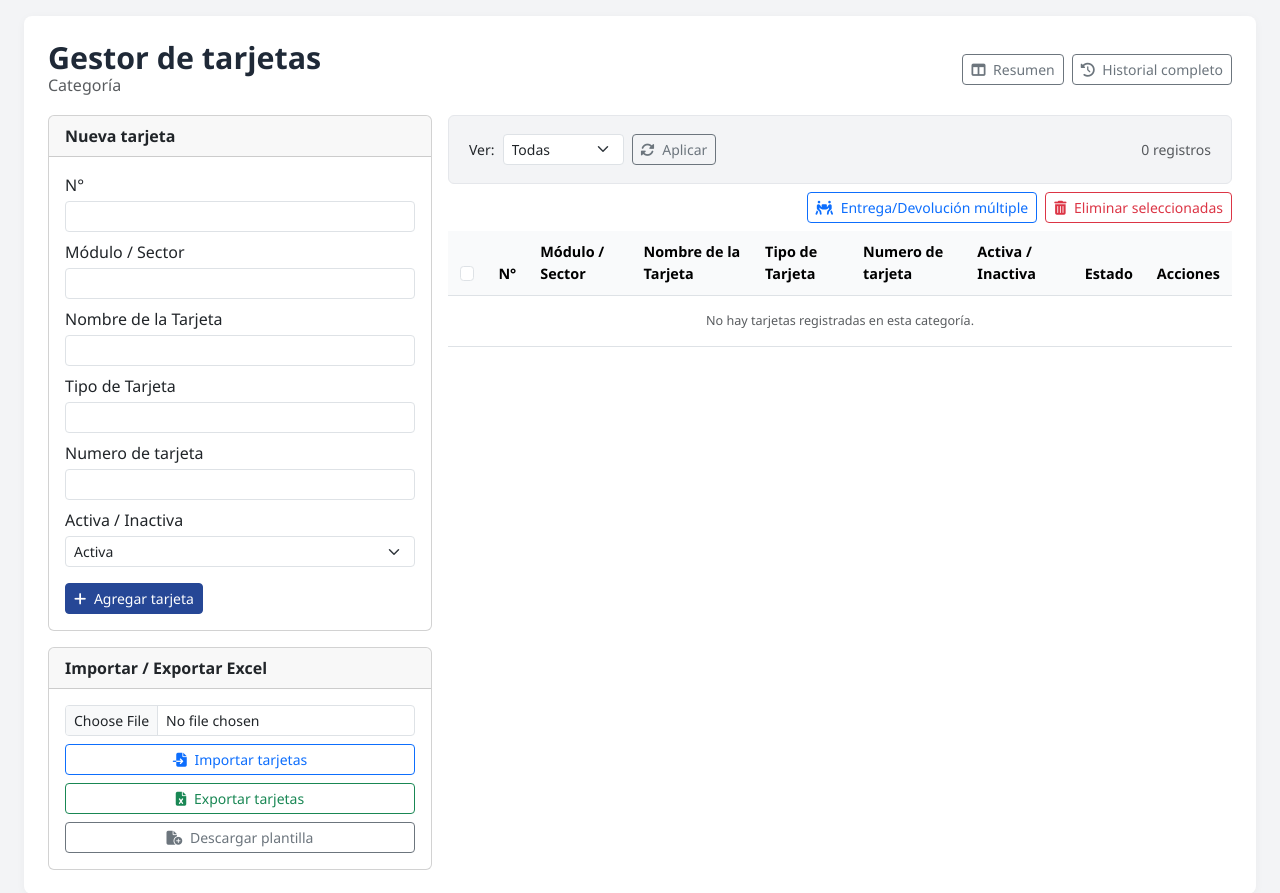
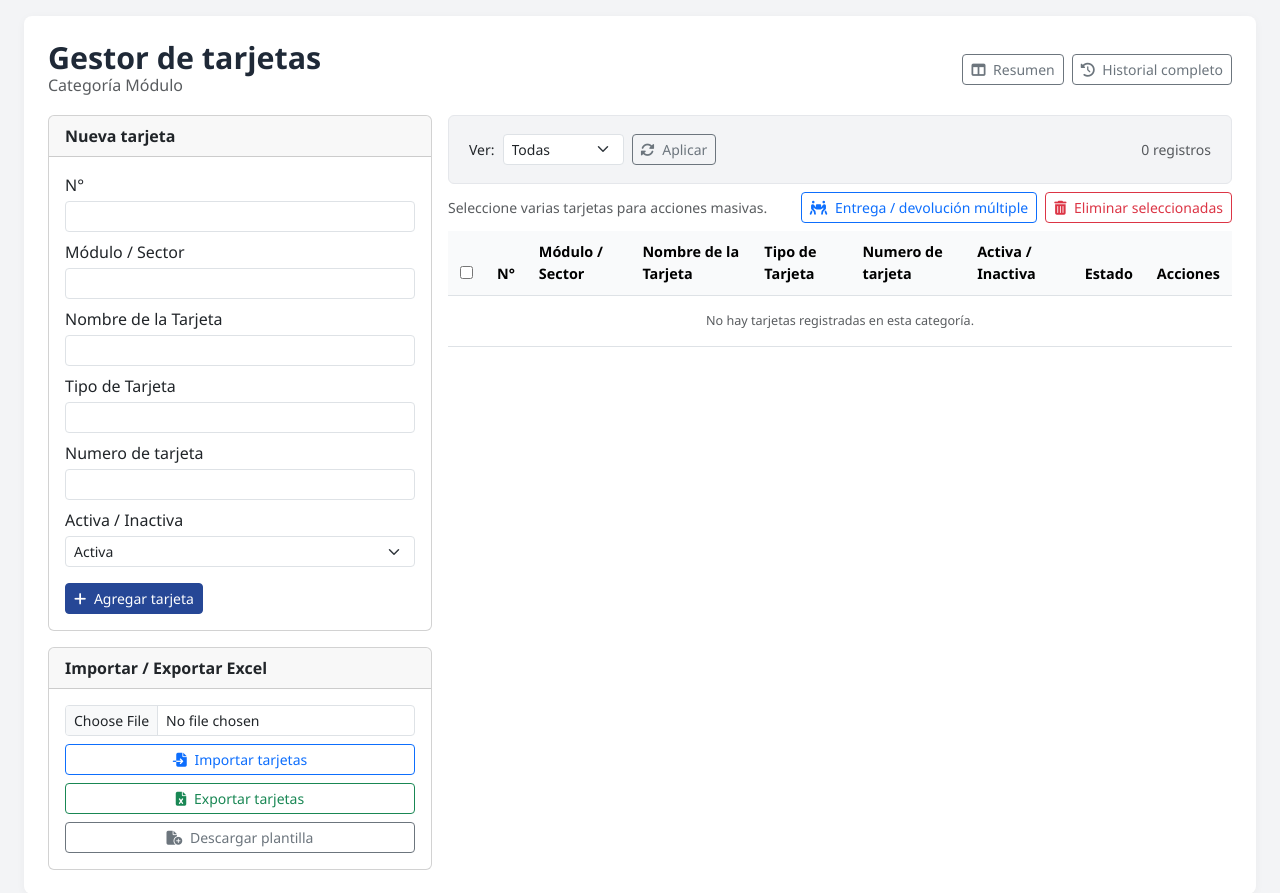
Before and after one commit to Javier-9690/tarjetas-web, a Flask app: page /category/MODULO in a window 1280 px wide. Shown: the part 121-1014 px from the top of the page. Run offline with Flask 3, Linux system fonts and the light colour scheme; the visitor is signed in with stand-in values (Sample User, id 1).

Commit message:
Update category.html

```diff
--- a/templates/category.html
+++ b/templates/category.html
@@ -1,6 +1,6 @@
 {% extends "base.html" %}
 
-{% block title %}Sistema de gestión de tarjetas · {{ category_label }}{% endblock %}
+{% block title %}Sistema de gestión de tarjetas · {{ category_labels.get(category_code, category_code) }}{% endblock %}
 
 {% block content %}
 <div class="content-container mt-3">
@@ -8,10 +8,10 @@
   <!-- TÍTULO Y ACCIONES SUPERIORES -->
   <div class="d-flex justify-content-between align-items-center mb-3">
     <div>
-      <h2 class="page-title mb-1 text-start">
+      <h2 class="page-title mb-1">
         Gestor de tarjetas
         <small class="d-block text-muted fs-6">
-          Categoría {{ category_label }}
+          Categoría {{ category_labels.get(category_code, category_code) }}
         </small>
       </h2>
     </div>
@@ -96,7 +96,7 @@
 
     <!-- TABLA DERECHA -->
     <div class="col-lg-8">
-      <!-- Filtro de estado arriba de la tabla -->
+      <!-- Filtro de estado -->
       <div class="filter-card mb-2">
         <form class="row g-2 align-items-center"
               method="get"
@@ -126,33 +126,34 @@
         </form>
       </div>
 
-      <!-- Tabla + acciones múltiples -->
-      <form id="cardsForm" method="post">
-        <div class="d-flex justify-content-end mb-2 gap-2">
+      <!-- Tabla de tarjetas con selección múltiple -->
+      <form method="post">
+        <div class="d-flex justify-content-between align-items-center mb-2">
+          <div class="small text-muted">
+            Seleccione varias tarjetas para acciones masivas.
+          </div>
+          <div class="d-flex gap-2">
             <button type="submit"
+                    formaction="{{ url_for('deliver_cards_multi', category_code=category_code) }}"
                     class="btn btn-outline-primary btn-sm"
-                  formaction="{{ url_for('deliver_cards_multi', category_code=category_code) }}"
-                  formmethod="post">
-            <i class="fa-solid fa-people-carry-box me-1"></i>
-            Entrega/Devolución múltiple
+                    onclick="return confirm('¿Registrar entrega/devolución para las tarjetas seleccionadas?');">
+              <i class="fa-solid fa-people-carry-box me-1"></i> Entrega / devolución múltiple
             </button>
-
             <button type="submit"
+                    formaction="{{ url_for('delete_cards_multi', category_code=category_code) }}"
                     class="btn btn-outline-danger btn-sm"
-                  formaction="{{ url_for('delete_cards_multi', category_code=category_code) }}"
-                  formmethod="post"
                     onclick="return confirm('¿Eliminar las tarjetas seleccionadas?');">
-            <i class="fa-solid fa-trash-can me-1"></i>
-            Eliminar seleccionadas
+              <i class="fa-solid fa-trash-can me-1"></i> Eliminar seleccionadas
             </button>
+          </div>
         </div>
 
         <div class="table-responsive">
           <table class="table table-sm align-middle data-table mb-0">
             <thead>
               <tr>
-                <th style="width: 32px;">
-                  <input class="form-check-input" type="checkbox" id="checkAll">
+                <th style="width: 30px;">
+                  <input type="checkbox" id="checkAll" onclick="toggleAll(this)">
                 </th>
                 {% for _, label in fields %}
                   <th>{{ label }}</th>
@@ -167,12 +168,10 @@
                 {% for r in rows %}
                   <tr>
                     <td>
-                      <input class="form-check-input"
-                             type="checkbox"
+                      <input type="checkbox"
                              name="selected_ids"
                              value="{{ r.card.id }}">
                     </td>
-
                     {% for v in r["values"] %}
                       <td>{{ v }}</td>
                     {% endfor %}
@@ -180,7 +179,7 @@
                     <td>{{ r.estado_texto }}</td>
                     <td class="text-center">
                       <div class="table-actions justify-content-center">
-                        <!-- Entrega / devolución -->
+                        <!-- Entrega / devolución individual -->
                         <a href="{{ url_for('deliver_card',
                                             category_code=category_code,
                                             card_id=r.card.id) }}"
@@ -198,7 +197,7 @@
                           <i class="fa-solid fa-clock-rotate-left"></i>
                         </a>
 
-                        <!-- Eliminar simple -->
+                        <!-- Eliminar individual -->
                         <form method="post"
                               action="{{ url_for('delete_card',
                                                  category_code=category_code,
@@ -229,18 +228,13 @@
     </div>
   </div>
 </div>
-{% endblock %}
 
 {% block extra_js %}
 <script>
-  // Seleccionar / deseleccionar todos
-  const checkAll = document.getElementById('checkAll');
-  if (checkAll) {
-    checkAll.addEventListener('change', function () {
-      document.querySelectorAll('input[name="selected_ids"]').forEach(cb => {
-        cb.checked = checkAll.checked;
-      });
-    });
+  function toggleAll(source) {
+    const checkboxes = document.querySelectorAll('input[name="selected_ids"]');
+    checkboxes.forEach(ch => ch.checked = source.checked);
   }
 </script>
 {% endblock %}
+{% endblock %}
```
Lines whose indentation alone changed are shown as unchanged.
